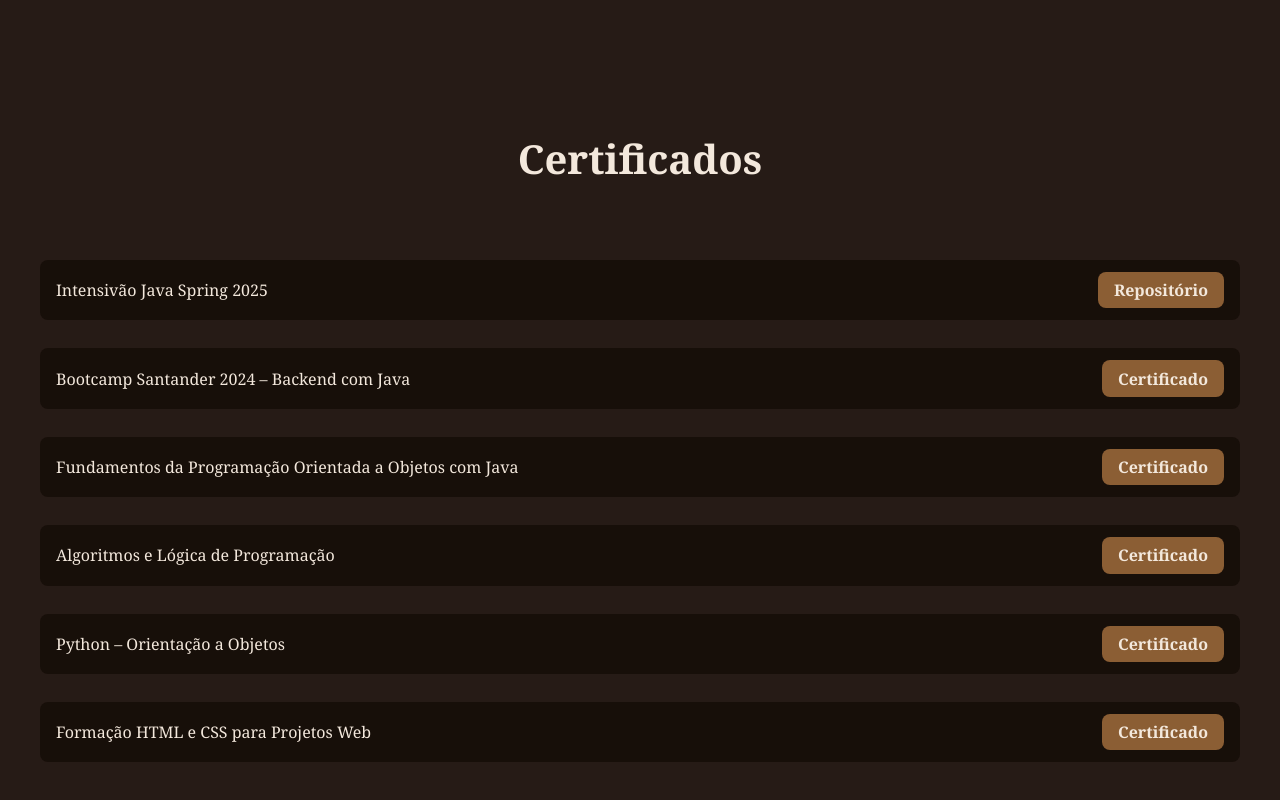
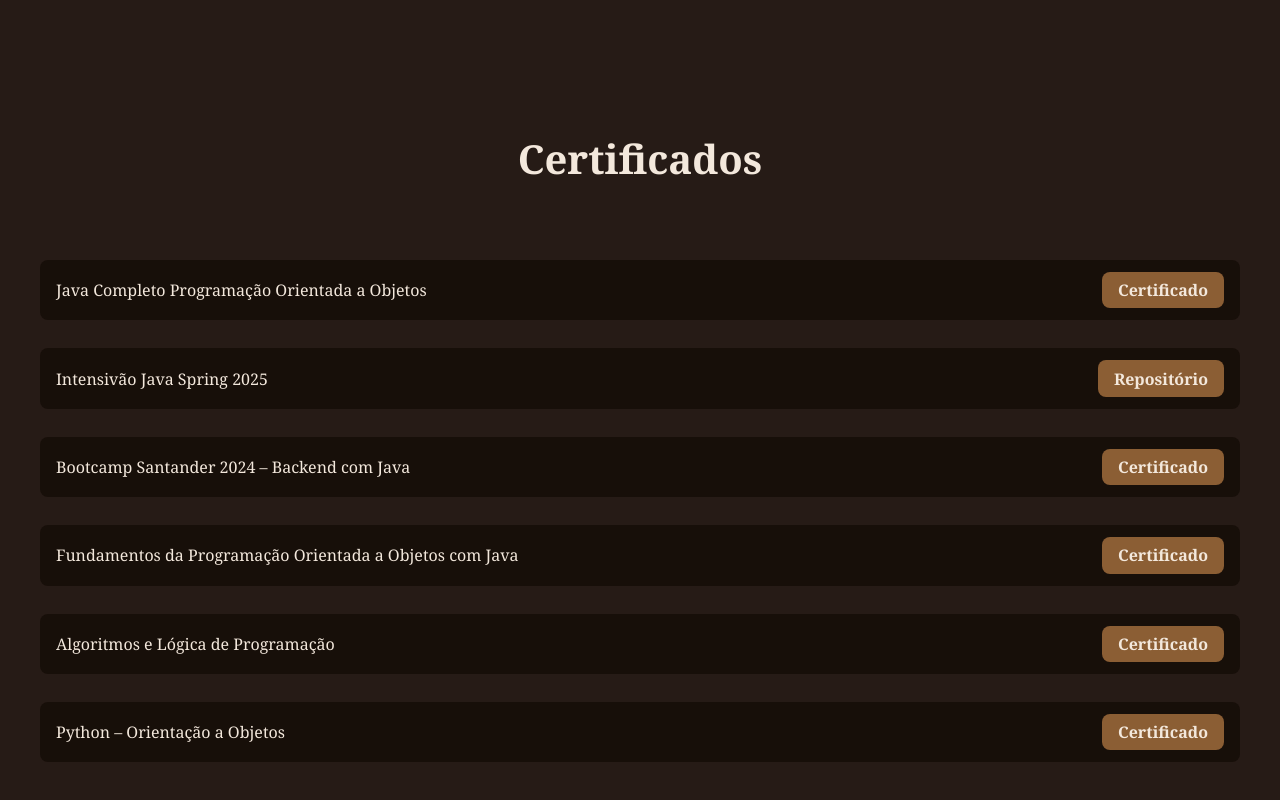
Before and after one commit to Lenhazada/Portifolio-Gabriel-Lenhardt, a plain HTML site: page index.html in a window 1280 px wide. Shown: the part 2549-3349 px from the top of the page. Drawn offline with Linux system fonts and the light colour scheme.

Commit message:
Atualizando Certificado

```diff
--- a/index.html
+++ b/index.html
@@ -85,6 +85,15 @@
         <div class="projetos-caixa">
             <ul class="lista-cursos">
                 <li class="curso-item">
+                    <span>Java Completo Programação Orientada a Objetos</span>
+                    <a class="botao-certificado"
+                        href="https://www.udemy.com/certificate/UC-e8255c7c-4b3d-4d1d-a774-5d437e3117c3/"
+                        target="_blank">
+                        Certificado
+                    </a>
+                </li>
+
+                <li class="curso-item">
                     <span>Intensivão Java Spring 2025</span>
                     <a class="botao-certificado" href="https://github.com/Lenhazada/dslist-JavaSpring" target="_blank">
                         Repositório
@@ -122,15 +131,6 @@
                         Certificado
                     </a>
                 </li>
-
-                <li class="curso-item">
-                    <span>Formação HTML e CSS para Projetos Web</span>
-                    <a class="botao-certificado"
-                        href="https://cursos.alura.com.br/degree/certificate/3cfe0c71-4b79-45c3-b638-e8e4eb70a716"
-                        target="_blank">
-                        Certificado
-                    </a>
-                </li>
             </ul>
         </div>
     </section>
```
